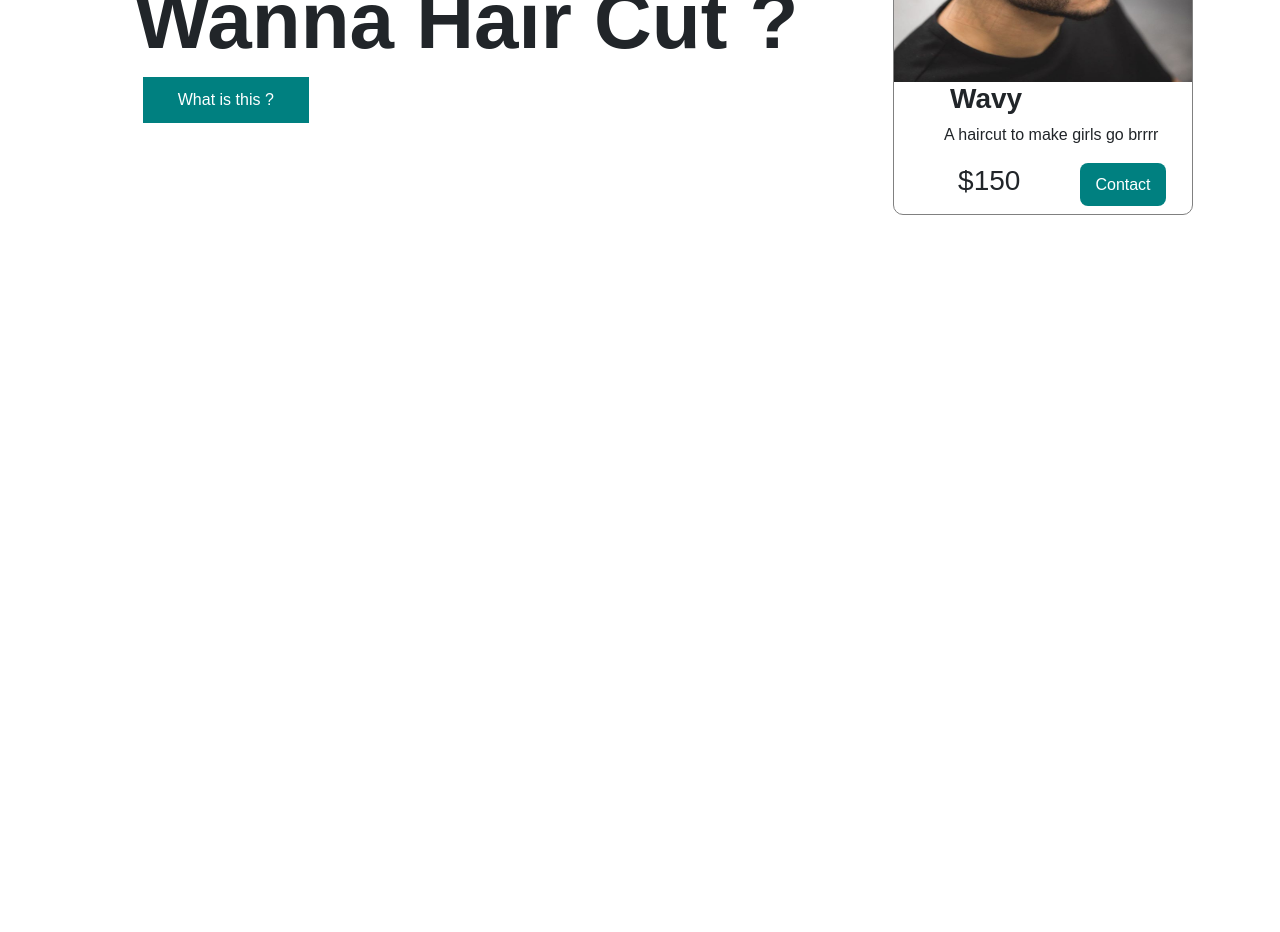
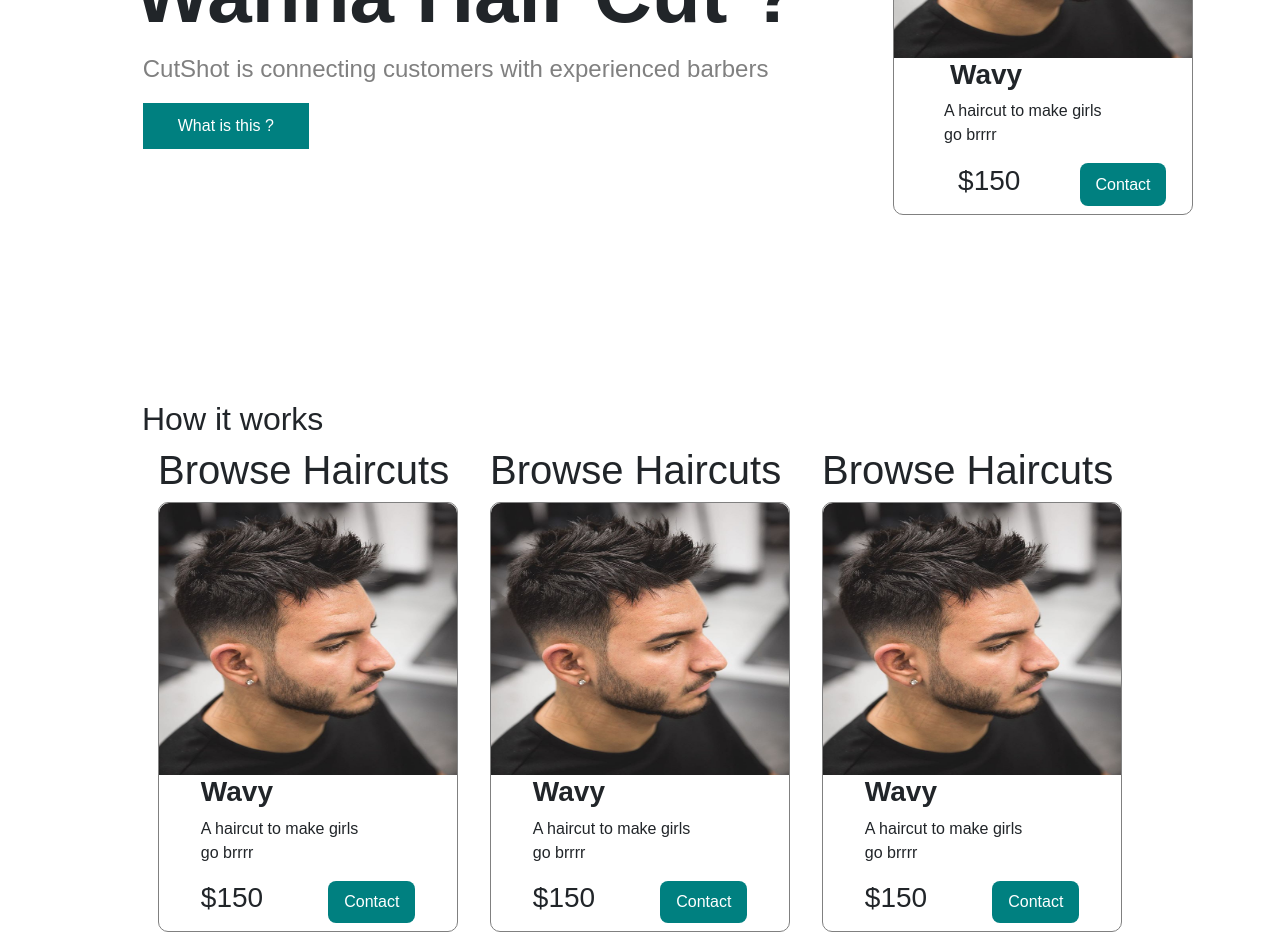
Before and after one commit to JosiasAurel/monoshot, a Next.js app in the folder packages/client/: page / in a window 1280 px wide. Shown: the part 400-1332 px from the top of the page. Before the commit the page ends 800 px from the top, so only its background shows below. Built offline with nearby package versions, Linux system fonts and the light colour scheme.

Commit message:
add animated cards

```diff
--- a/packages/client/components/Service.tsx
+++ b/packages/client/components/Service.tsx
@@ -23,9 +23,10 @@ const Service: React.FC<Props> = ({ title, description, price, photo }): JSX.Ele
                 display: "flex",
                 flexDirection: "column",
                 justifyContent: "space-between",
+                maxWidth: "80%"
             }}>
                 <h3 style={{ fontWeight: "bold" }}> {title} </h3>
-                <p>
+                <p style={{ wordWrap: "break-word", maxWidth: "80%" }}>
                     {description}
                 </p>
                 <span style={{
--- a/packages/client/pages/index.tsx
+++ b/packages/client/pages/index.tsx
@@ -1,12 +1,39 @@
 
-import React from "react";
+import React, { useEffect, useState } from "react";
 import Link from "next/link";
-import { Button } from "react-bootstrap";
-import Image from "next/image";
 import Service from "../components/Service";
 import styles from "../styles/index.module.css";
 
 const HomePage: React.FC = (): JSX.Element => {
+
+	const sampleHaircuts = [
+		{
+			title: "Wavy",
+			description: "A haircut to make girls go brrrr",
+			price: "$150",
+			photo: "/hair2.jpg"
+		},
+		{
+			title: "Savy",
+			description: "If you are a tech savy then you might like this",
+			price: "$123",
+			photo: "/hair1.webp"
+		}
+	];
+
+	const [hairCut, setHairCut] = useState<any>(sampleHaircuts[0]);
+
+	useEffect(() => {
+		let currentIdx = 0;
+		setInterval(() => {
+			setHairCut(sampleHaircuts[currentIdx]);
+			// setAnim("fadeout");
+			currentIdx++;
+			if (currentIdx == sampleHaircuts.length) {
+				currentIdx = 0;
+			}
+		}, 1500);
+	}, []);
 	return (
 		<div className={styles.indexPage}>
 			<header className={styles.indexHeader}>
@@ -15,8 +42,15 @@ const HomePage: React.FC = (): JSX.Element => {
 				</nav>
 			</header>
 			<main>
-				<div>
+				<div style={{
+					height: "80%",
+					display: "flex",
+					flexDirection: "column",
+					justifyContent: "center",
+					alignItems: "flex-start"
+				}}>
 					<h1>Yo! <br /> Wanna Hair Cut ?</h1>
+					<p style={{ marginLeft: "2em", color: "grey", fontSize: "1.5em" }}>CutShot is connecting customers with experienced barbers</p>
 					<button style={{
 						marginLeft: "3em",
 						padding: "0.5em 2em"
@@ -33,6 +67,58 @@ const HomePage: React.FC = (): JSX.Element => {
 				/>
 
 			</main>
+
+			<div>
+				<h2>How it works</h2>
+				<div style={{
+					display: "flex",
+					flexDirection: "row",
+					justifyContent: "space-between",
+					alignItems: "center"
+				}}>
+					<div style={{ margin: "0 1em" }}>
+						<h1>Browse Haircuts</h1>
+						<div>
+							<div>
+								<Service
+									title={hairCut.title}
+									description={hairCut.description}
+									price={hairCut.price}
+									photo={hairCut.photo}
+								/>
+							</div>
+						</div>
+					</div>
+
+					<div style={{ margin: "0 1em" }}>
+						<h1>Browse Haircuts</h1>
+						<div>
+							<div>
+								<Service
+									title={hairCut.title}
+									description={hairCut.description}
+									price={hairCut.price}
+									photo={hairCut.photo}
+								/>
+							</div>
+						</div>
+					</div>
+
+					<div style={{ margin: "0 1em" }}>
+						<h1>Browse Haircuts</h1>
+						<div>
+							<div>
+								<Service
+									title={hairCut.title}
+									description={hairCut.description}
+									price={hairCut.price}
+									photo={hairCut.photo}
+								/>
+							</div>
+						</div>
+					</div>
+				</div>
+			</div>
 		</div >
 	)
 }
--- a/packages/client/styles/components.module.css
+++ b/packages/client/styles/components.module.css
@@ -10,6 +10,7 @@
     border: solid 1px grey;
     border-radius: 10px;
     padding-bottom: 0.5em;
+    word-wrap: break-word;
 }
 
 .serviceCard span {
--- a/packages/client/styles/index.module.css
+++ b/packages/client/styles/index.module.css
@@ -36,6 +36,7 @@
     position: fixed;
     top: 0;
     width: 100vw;
+    z-index: 2;
 }
 
 .indexHeader nav {
```
Also changed, not shown: packages/client/tsconfig.json (+4 -14 lines).
